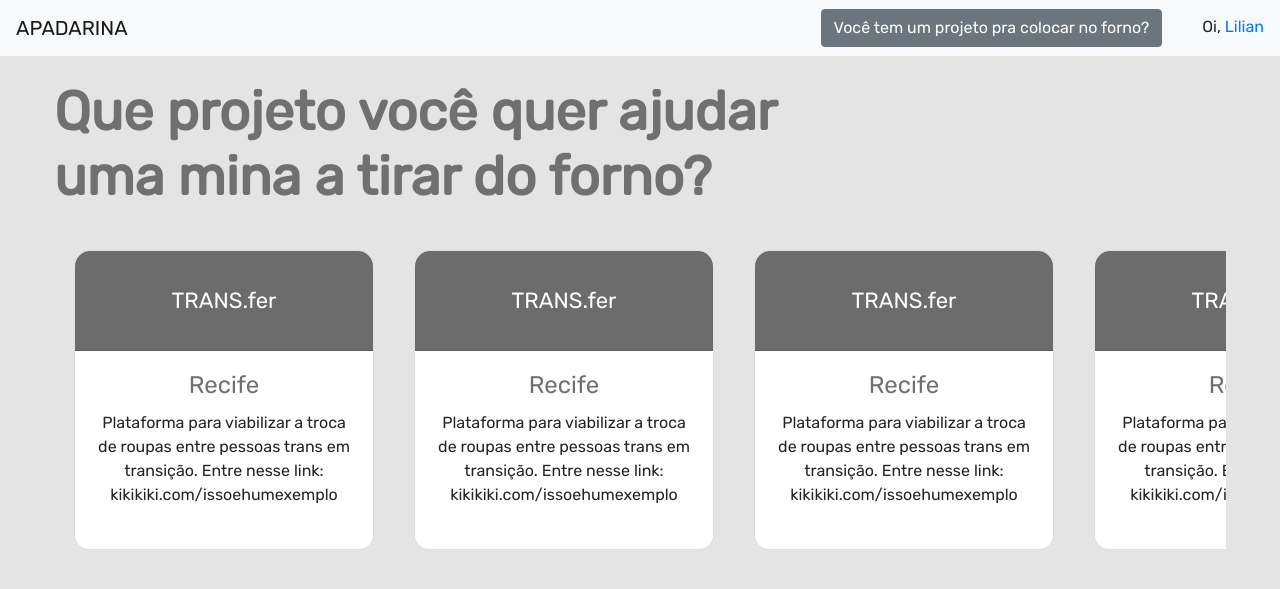
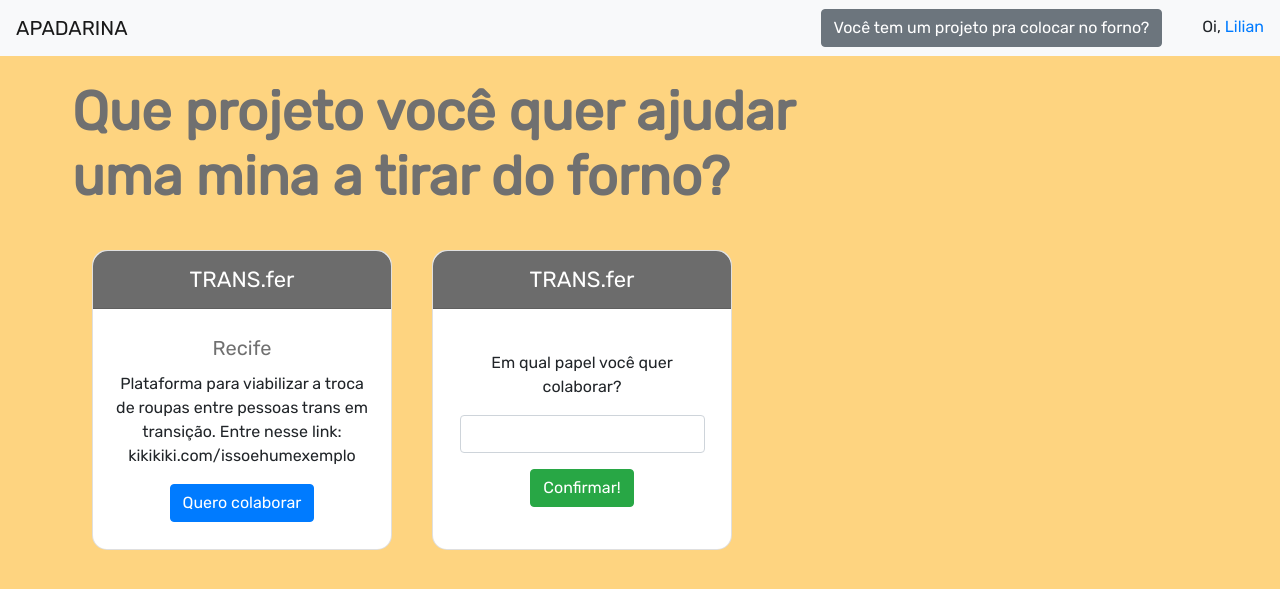
Before and after one commit to MarcioDeAquino/Apadrina, a Django app: page / in a window 1280 px wide. Shown: the top 589 px of the page. Run offline with Django 3.2, Linux system fonts and the light colour scheme; some libraries are stand-ins or nearby versions.

Commit message:
mudanças de visutal

```diff
--- a/apadrina/projects/static/css/basic.css
+++ b/apadrina/projects/static/css/basic.css
@@ -2,14 +2,14 @@
     font-family: 'Rubik', sans-serif;
 }
 body{
-    background-color: #E4E4E4;
+    background-color: #FED480;
 }
 #createNew{
     margin-right: 36px;
 }
 
 #content{
-    margin: 0 54px;
+    margin: 0 72px;
 }
 #calling{
     margin-top: 24px;
--- a/apadrina/projects/static/css/cards.css
+++ b/apadrina/projects/static/css/cards.css
@@ -28,10 +28,18 @@
     margin: 0 20px;
     height: 300px;
     min-width: 300px !important;
+    width: 300px !important;
+
+}
+.card-body, .card-body form{
+    display: flex;
+    flex-direction: column;
+    justify-content: center;
+    align-items: center;
 }
 .card-header{
     background: #6C6C6C;
-    height: 100px;
+    max-height: 100px;
     border-radius: 15px 15px 0px 0px !important;
     color: #ffffff;
     font-size: 22px;
@@ -41,7 +49,7 @@
 }
 .card-title{
     color: #707070;
-    font-size: 24px;
+    font-size: 20px;
     text-align: center;
 }
 .card-text{
--- a/apadrina/projects/templates/cards.html
+++ b/apadrina/projects/templates/cards.html
@@ -13,54 +13,26 @@
             <p class="card-text">
                 Plataforma para viabilizar a troca de roupas entre pessoas trans em transição. Entre nesse link: kikikiki.com/issoehumexemplo
             </p>
+            <button href="#" class="btn btn-primary">Quero colaborar</a>
             </div>
         </div>
 
         <div class="card" >
-                <div class="card-header">
-                    TRANS.fer
+            <div class="card-header">
+                TRANS.fer
+            </div>
+            <div class="card-body">
+            <p class="card-text">
+                Em qual papel você quer colaborar?
+            </p>
+            <form>
+                <div class="form-group">
+                  <input type="text" class="form-control">
                 </div>
-                <div class="card-body">
-                <h3 class="card-title">Recife</h3>
-                <p class="card-text">
-                    Plataforma para viabilizar a troca de roupas entre pessoas trans em transição. Entre nesse link: kikikiki.com/issoehumexemplo
-                </p>
-                </div>
+                <button type="submit" class="btn btn-success">Confirmar!</button>
+              </form>
             </div>
+        </div>
 
-            <div class="card" >
-                    <div class="card-header">
-                        TRANS.fer
-                    </div>
-                    <div class="card-body">
-                    <h3 class="card-title">Recife</h3>
-                    <p class="card-text">
-                        Plataforma para viabilizar a troca de roupas entre pessoas trans em transição. Entre nesse link: kikikiki.com/issoehumexemplo
-                    </p>
-                    </div>
-                </div>
 
-                <div class="card" >
-                        <div class="card-header">
-                            TRANS.fer
-                        </div>
-                        <div class="card-body">
-                        <h3 class="card-title">Recife</h3>
-                        <p class="card-text">
-                            Plataforma para viabilizar a troca de roupas entre pessoas trans em transição. Entre nesse link: kikikiki.com/issoehumexemplo
-                        </p>
-                        </div>
-                    </div>
-
-                    <div class="card">
-                            <div class="card-header">
-                                TRANS.fer
-                            </div>
-                            <div class="card-body">
-                            <h3 class="card-title">Recife</h3>
-                            <p class="card-text">
-                                Plataforma para viabilizar a troca de roupas entre pessoas trans em transição. Entre nesse link: kikikiki.com/issoehumexemplo
-                            </p>
-                            </div>
-                        </div>
 </div>
```
